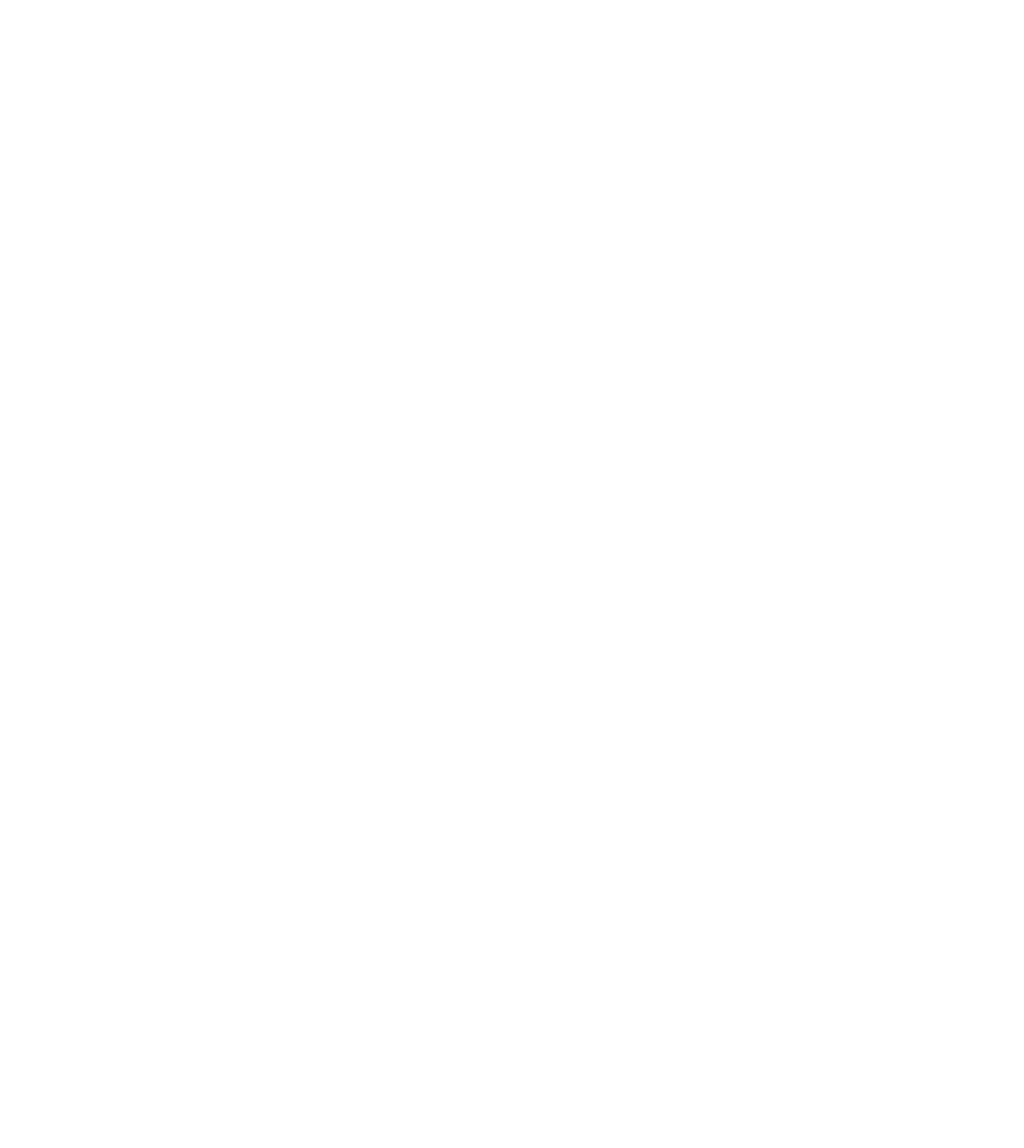
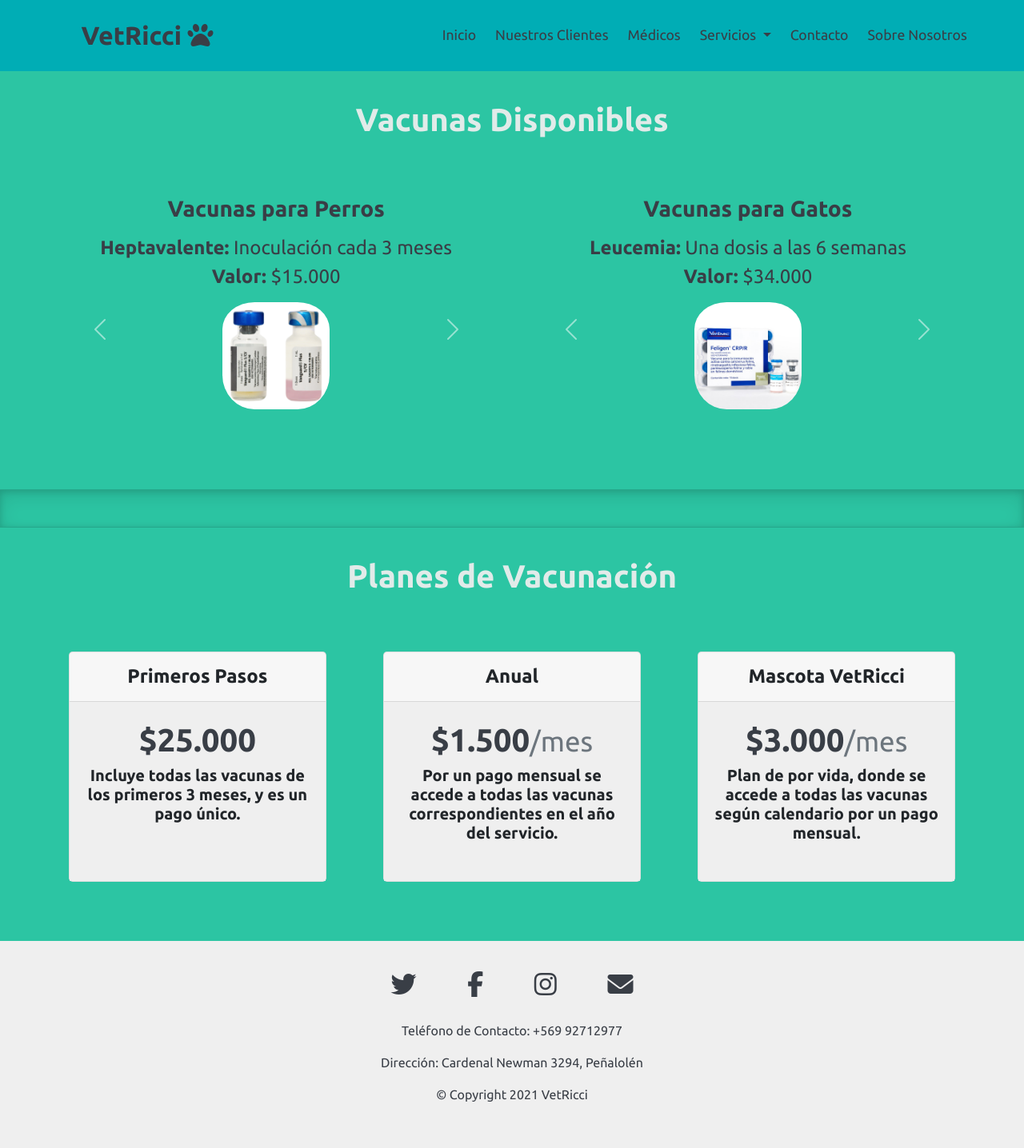
Before and after one commit to matiasBarrera98/Prueba1_PRW, a plain HTML site: page vacunacion.html in a window 1280 px wide. Shown: the whole page at 80% size. Before the commit the page ends 800 px from the top, so only its background shows below. Drawn offline with nearby package versions, Linux system fonts and the light colour scheme.

Commit message:
vacunacion

```diff
--- a/style.css
+++ b/style.css
@@ -49,7 +49,8 @@ h1{
 }
 
 /* Carrusel */
-.carousel, .gallery, .doctors, .form, .prices, .consultas{
+.carousel, .gallery, .doctors, .form,
+.prices, .consultas, .vacunas, .planes{
     background-color: #2CC5A3;
     text-align: center;
 }
@@ -211,3 +212,35 @@ footer{
 .desc-consulta{
     padding-left: 5%;
 }
+
+.desc-consulta p{
+    font-size: 1.3rem;
+}
+
+/* Vacunacion */
+
+.vacunas h1, .planes h1{
+    padding-top: 3%;
+}
+
+.vacunas{
+    color:#393e46;
+}
+
+.vac{
+    padding-top: 2%;
+}
+
+.vac-img{
+    width: 30%;
+    border-radius: 30%;
+    padding-top: 2%;
+}
+
+.row-vacunas, .row-planes{
+    padding: 3% 4% 4%;
+}
+
+.col-vacunas, .col-planes{
+    padding: 2% 3%;
+}
--- a/vacunacion.html
+++ b/vacunacion.html
@@ -0,0 +1,199 @@
+<!DOCTYPE html>
+<html lang="en">
+
+<head>
+    <meta charset="UTF-8">
+    <meta http-equiv="X-UA-Compatible" content="IE=edge">
+    <meta name="viewport" content="width=device-width, initial-scale=1.0">
+    <title>VetRicci</title>
+
+    <!-- Icono -->
+    <link rel="icon" href="favicon.ico">
+
+    <!-- Bootstrap -->
+    <link href="https://cdn.jsdelivr.net/npm/bootstrap@5.0.0-beta3/dist/css/bootstrap.min.css" rel="stylesheet"
+        integrity="sha384-eOJMYsd53ii+scO/bJGFsiCZc+5NDVN2yr8+0RDqr0Ql0h+rP48ckxlpbzKgwra6" crossorigin="anonymous">
+    <script src="https://cdn.jsdelivr.net/npm/bootstrap@5.0.0-beta3/dist/js/bootstrap.bundle.min.js"
+        integrity="sha384-JEW9xMcG8R+pH31jmWH6WWP0WintQrMb4s7ZOdauHnUtxwoG2vI5DkLtS3qm9Ekf" crossorigin="anonymous">
+    </script>
+
+
+    <!-- Google Fonts -->
+    <link rel="preconnect" href="https://fonts.gstatic.com">
+    <link href="https://fonts.googleapis.com/css2?family=Ubuntu:wght@400;700&display=swap" rel="stylesheet">
+
+    <!-- FontAwesome -->
+    <script src="https://kit.fontawesome.com/49ff1d65a2.js" crossorigin="anonymous"></script>
+
+    <!-- Hoja de estilos -->
+    <link rel="stylesheet" href="style.css">
+</head>
+
+<body>
+
+    <!-- Barra Navegacion -->
+    <nav class="navbar navbar-expand-lg">
+        <div class="container-fluid">
+            <a class="navbar-brand" href="index.html">VetRicci <i class="fas fa-paw"></i></a>
+            <button class="navbar-toggler ms-auto shadow-none" type="button" data-bs-toggle="collapse"
+                data-bs-target="#navbarNav" aria-controls="navbarNav" aria-expanded="false"
+                aria-label="Toggle navigation">
+                <span class="navbar-toggler-icon"><i class="fas fa-bars fa-lg ham-icon"></i></span>
+            </button>
+            <div class="collapse navbar-collapse" id="navbarNav">
+                <ul class="navbar-nav ms-auto">
+                    <li class="nav-item">
+                        <a class="nav-link active" aria-current="page" href="index.html">Inicio</a>
+                    </li>
+                    <li class="nav-item">
+                        <a class="nav-link active" href="clientes.html">Nuestros Clientes</a>
+                    </li>
+                    <li class="nav-item">
+                        <a class="nav-link active" href="medicos.html">Médicos</a>
+                    </li>
+                    <li class="nav-item dropdown">
+                        <a class="nav-link dropdown-toggle" href="#" id="navbarDropdown" role="button"
+                            data-bs-toggle="dropdown" aria-expanded="false">
+                            Servicios
+                        </a>
+                        <ul class="dropdown-menu" aria-labelledby="navbarDropdown">
+                            <li><a class="dropdown-item" href="consultas.html">Consultas Médicas</a></li>
+                            <li><a class="dropdown-item" href="pelu.html">Peluquería</a></li>
+                            <li><a class="dropdown-item" href="vacunacion.html">Vacunación</a></li>
+                        </ul>
+                    </li>
+                    <li class="nav-item">
+                        <a class="nav-link active" href="contacto.html">Contacto</a>
+                    </li>
+                    <li class="nav-item">
+                        <a class="nav-link active" href="#">Sobre Nosotros</a>
+                    </li>
+                </ul>
+            </div>
+        </div>
+    </nav>
+
+    <!-- Vacunas Diponibles -->
+    <div class="container-fluid vacunas">
+        <h1>Vacunas Disponibles</h1>
+        <div class="row row-vacunas">
+            <div class="col-md-6 col-vacunas">
+                <h3>Vacunas para Perros</h3>
+                <div id="carouselVacunasPerros" class="carousel slide carousel-fade vac-carousel" data-bs-ride="false">
+                    <div class="carousel-inner">
+                        <div class="carousel-item active vac">
+                            <h4><b>Heptavalente:</b> Inoculación cada 3 meses</h4>
+                            <h4><b>Valor:</b> $15.000</h4>
+                            <img class="vac-img" src="img/vacunaperro1.jpg" class="d-block w-100" alt="...">
+                        </div>
+                        <div class="carousel-item vac">
+                            <h4><b>Antirrábica:</b> Una dosis a las 16 semanas</h4>
+                            <h4><b>Heptavalente:</b> $20.000</h4>
+                            <img class="vac-img" src="img/vacunaperro2.jpg" class="d-block w-100" alt="...">
+                        </div>
+                    </div>
+                    <button class="carousel-control-prev" type="button" data-bs-target="#carouselVacunasPerros"
+                        data-bs-slide="prev">
+                        <span class="carousel-control-prev-icon" aria-hidden="true"></span>
+                        <span class="visually-hidden">Previous</span>
+                    </button>
+                    <button class="carousel-control-next" type="button" data-bs-target="#carouselVacunasPerros"
+                        data-bs-slide="next">
+                        <span class="carousel-control-next-icon" aria-hidden="true"></span>
+                        <span class="visually-hidden">Next</span>
+                    </button>
+                </div>
+            </div>
+            <div class="col-md-6 col-vacunas">
+                <h3>Vacunas para Gatos</h3>
+                <div id="carouselExampleFade" class="carousel slide carousel-fade" data-bs-ride="false">
+                    <div class="carousel-inner">
+                        <div class="carousel-item active vac">
+                            <h4><b>Leucemia:</b> Una dosis a las 6 semanas</h4>
+                            <h4><b>Valor:</b> $34.000</h4>
+                            <img class="vac-img" src="img/vacunagato1.jpg" class="d-block w-100" alt="...">
+                        </div>
+                        <div class="carousel-item vac">
+                            <h4><b>Triple:</b> Inoculación cada 6 meses</h4>
+                            <h4><b>Valor:</b> $18.000</h4>
+                            <img class="vac-img" src="img/vacunagato2.jpg" class="d-block w-100" alt="...">
+                        </div>
+                        <div class="carousel-item vac">
+                            <h4><b>Antirrábica:</b> Cada 2 años</h4>
+                            <h4><b>Valor:</b> $40.000</h4>
+                            <img class="vac-img" src="img/vacunagato3.jpg" class="d-block w-100" alt="...">
+                        </div>
+                    </div>
+                    <button class="carousel-control-prev" type="button" data-bs-target="#carouselExampleFade"
+                        data-bs-slide="prev">
+                        <span class="carousel-control-prev-icon" aria-hidden="true"></span>
+                        <span class="visually-hidden">Previous</span>
+                    </button>
+                    <button class="carousel-control-next" type="button" data-bs-target="#carouselExampleFade"
+                        data-bs-slide="next">
+                        <span class="carousel-control-next-icon" aria-hidden="true"></span>
+                        <span class="visually-hidden">Next</span>
+                    </button>
+                </div>
+            </div>
+        </div>
+    </div>
+    <div class="divisor"></div>
+    <div class="container-fluid planes">
+        <h1>Planes de Vacunación</h1>
+        <div class="row row-planes">
+            <div class="col-md-4 col-planes">
+                <div class="card mb-4 rounded-3 h-100">
+                    <div class="card-header py-3">
+                        <h4 class="my-0">Primeros Pasos</h4>
+                    </div>
+                    <div class="card-body">
+                        <h1 class="card-title pricing-card-title">$25.000</h1>
+                        <h5>Incluye todas las vacunas de los primeros 3 meses, y es un pago único. </h5>
+                    </div>
+                </div>
+            </div>
+            <div class="col-md-4 col-planes">
+                <div class="card mb-4 rounded-3 h-100">
+                    <div class="card-header py-3">
+                        <h4 class="my-0">Anual</h4>
+                    </div>
+                    <div class="card-body">
+                        <h1 class="card-title pricing-card-title">$1.500<small class="text-muted fw-light">/mes</small></h1>
+                        <h5>Por un pago mensual se accede a todas las vacunas correspondientes en el año del servicio.</h5>
+                    </div>
+                </div>
+            </div>
+            <div class="col-md-4 col-planes">
+                <div class="card mb-4 rounded-3 h-100">
+                    <div class="card-header py-3">
+                        <h4 class="my-0">Mascota VetRicci</h4>
+                    </div>
+                    <div class="card-body">
+                        <h1 class="card-title pricing-card-title">$3.000<small class="text-muted fw-light">/mes</small></h1>
+                        <h5>Plan de por vida, donde se accede a todas las vacunas según calendario por un pago mensual.
+                        </h5>
+                    </div>
+                </div>
+            </div>
+        </div>
+    </div>
+
+
+
+
+    <footer>
+        <div class="icon-container">
+            <a href="https://twitter.com/?lang=es"><i class="fab fa-twitter fa-2x social-icon"></i></a>
+            <a href="https://www.facebook.com/"><i class="fab fa-facebook-f fa-2x social-icon"></i></a>
+            <a href="https://www.instagram.com/"><i class="fab fa-instagram fa-2x social-icon"></i></a>
+            <a href="https://mail.google.com/"><i class="fas fa-envelope fa-2x social-icon"></i></a>
+        </div>
+        <p class="rights">Teléfono de Contacto: +569 92712977</p>
+        <p class="rights">Dirección: Cardenal Newman 3294, Peñalolén</p>
+        <p class="rights">© Copyright 2021 VetRicci</p>
+    </footer>
+
+</body>
+
+</html>
```
Also changed, not shown: clientes.html (+2 -0 lines), consultas.html (+8 -6 lines), contacto.html (+2 -0 lines), index.html (+3 -1 lines), medicos.html (+3 -1 lines), pelu.html (+2 -0 lines), img/Feligen CRP R.jpg (added), img/vacunagato1.jpg (added), img/vacunagato2.jpg (added), img/vacunagato3.jpg (added), img/vacunaperro1.jpg (added), img/vacunaperro2.jpg (added).
